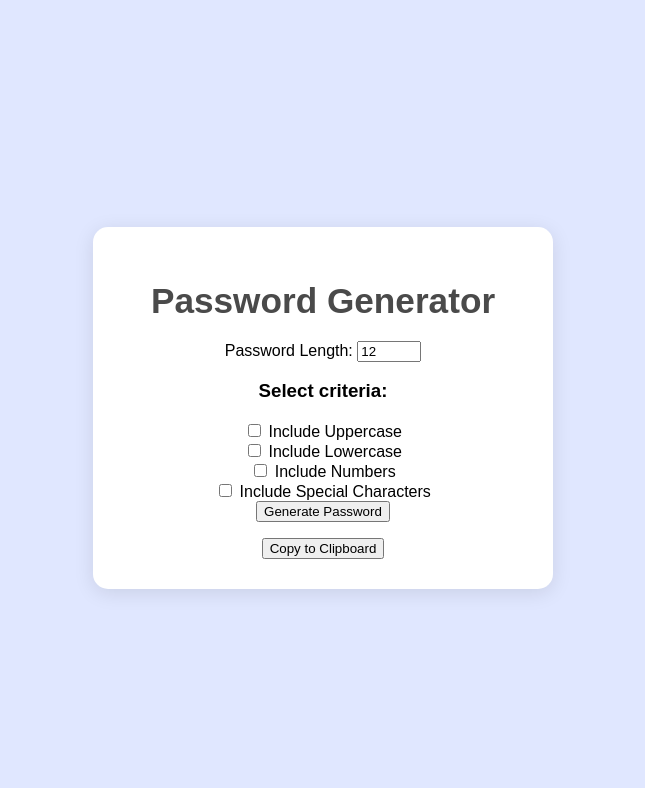
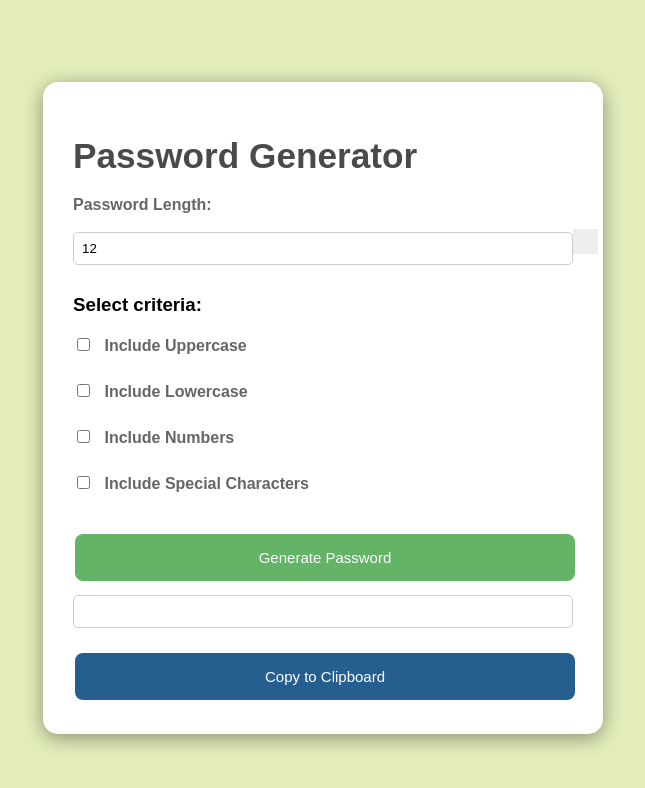
Before and after one commit to willyyypatootieee/forkfitraaa, a website: page index.html in a window 1280 px wide. Shown: the whole page, without its empty margins (317-962 px from the left). Drawn offline with Linux system fonts and the light colour scheme.

Commit message:
Attemp 1 - 10.30

```diff
--- a/dom.js
+++ b/dom.js
@@ -10,12 +10,12 @@ document.getElementById('generateBtn').addEventListener('click', () => {
     };
 
     const password = generatePassword(length, options);
-    document.getElementById('passwordOutput').textContent = password;
+    document.getElementById('passwordOutput').value = password;
 });
 
 // Copy to Clipboard functionality
 document.getElementById('copyBtn').addEventListener('click', () => {
-    const passwordOutput = document.getElementById('passwordOutput').textContent;
+    const passwordOutput = document.getElementById('passwordOutput').value;
     if (passwordOutput) {
         navigator.clipboard.writeText(passwordOutput).then(() => {
             alert('Password copied to clipboard!');
--- a/index.html
+++ b/index.html
@@ -7,11 +7,19 @@
     <link rel="stylesheet" href="style.css">
 </head>
 <body>
+    <section>
+        <div class='air air1'></div>
+        <div class='air air2'></div>
+        <div class='air air3'></div>
+        <div class='air air4'></div>
+      </section>
     <div class="container">
         <h1>Password Generator</h1>
+
         <!-- TODO: Create an input field for password length (between 8-128 characters) -->
         <label for="length">Password Length:</label>
         <input type="number" id="length" value="12" min="8" max="128">
+        <span class="checkmark"></span>
 
         <h3>Select criteria:</h3>
         <!-- TODO: Create checkboxes for including uppercase, lowercase, numbers, and special characters -->
@@ -21,6 +29,7 @@
         <label>
             <input type="checkbox" id="includeLowercase"> Include Lowercase
         </label><br>
+
         <label>
             <input type="checkbox" id="includeNumbers"> Include Numbers
         </label><br>
@@ -29,13 +38,16 @@
         </label><br>
 
         <!-- TODO: Create a button to generate the password -->
-        <button id="generateBtn">Generate Password</button>
+         <div>
+            <button id="generateBtn">Generate Password</button>
+         </div>
 
         <!-- TODO: Create a text field to display the generated password -->
-        <p id="passwordOutput"></p>
+        <input type="text" id="passwordOutput" readonly>
 
         <!-- BONUS: Add a "Copy to Clipboard" button -->
-        <button id="copyBtn">Copy to Clipboard</button>
+        <div>
+            <button id="copyBtn" class="copyBtn">Copy to Clipboard</button>
     </div>
 
     <script src="script.js"></script>
--- a/script.js
+++ b/script.js
@@ -9,10 +9,37 @@ const generatePassword = (length, options) => {
 
     // TODO: Create a variable for the character set based on selected options
 
-    // TODO: Generate the password based on the selected criteria
-    return password;
+    let charSet = "";
+    if (options.includeUppercase) charSet += uppercase;
+    if (options.includeLowercase) charSet += lowercase;
+    if (options.includeNumbers) charSet += numbers;
+    if (options.includeSpecialChars) charSet += specialChars;
+
+    if (charSet.length === 0) {
+        return "No character set selected, please select at least one option.";
+    }
+    // Build the character set based on selected options
+
+    let pass = "";
+    for (let i = 0; i < length; i++) {
+        pass += charSet.charAt(Math.floor(Math.random() * charSet.length));
+    }
+
+    return pass;
 };
 
-// TODO: Add event listener to the button to call generatePassword and display the output
+ // Use value instead of textContent
+ document.getElementById('generateBtn').addEventListener('click', () => {
+    const length = parseInt(document.getElementById('length').value, 10);
+    const options = {
+        includeUppercase: document.getElementById('includeUppercase').checked,
+        includeLowercase: document.getElementById('includeLowercase').checked,
+        includeNumbers: document.getElementById('includeNumbers').checked,
+        includeSpecialChars: document.getElementById('includeSpecialChars').checked,
+    };
+
+    const password = generatePassword(length, options);
+    document.getElementById('passwordOutput').value = password;
+});
 
 // BONUS: Implement the copy to clipboard functionality
--- a/style.css
+++ b/style.css
@@ -4,24 +4,93 @@ body {
     justify-content: center;
     align-items: center;
     height: 100vh;
-    background-color: #e0e7ff; /* Background color */
+    background-color: #e3eebc;
 }
 
 .container {
-    text-align: center;
     padding: 30px;
-    background-color: #ffffff; /* Background color for container */
+    background-color: #ffffff;
     border-radius: 15px;
-    box-shadow: 0 4px 20px rgba(0, 0, 0, 0.1);
-    width: 90%;
-    max-width: 400px;
+    box-shadow: 0 4px 20px rgba(0, 0, 0, 0.4);
+    width: 500px;
+    text-align: left;
 }
 
-/* TODO: Add styles for labels, inputs, buttons, and output text */
 h1 {
     font-size: 2.2em;
     margin-bottom: 20px;
     color: #4a4a4a; /* Header color */
 }
 
-/* Add more styles here as needed */
+label {
+    display: block;
+    margin-bottom: 10px;
+    color: #666;
+    font-weight: bold;
+    text-align: left; /
+}
+
+input[type="checkbox"] {
+    margin-right: 10px;
+}
+
+input[type="number"], input[type="text"] {
+    width: 100%;
+    padding: 8px;
+    margin: 10px 0;
+    box-sizing: border-box;
+    border: 1px solid #ccc;
+    border-radius: 5px;
+}
+
+button {
+    background-color: #63b466;
+    border: none;
+    color: white;
+    padding: 15px 32px;
+    text-align: center;
+    display: inline-block;
+    font-size: 15px;
+    margin: 4px 2px;
+    cursor: pointer;
+    border-radius: 8px;
+}
+
+.passwordOutput {
+    margin: 20px 0;
+    padding: 10px;
+    background-color: #f0f0f0;
+    border-radius: 5px;
+    font-size: 1.2em;
+    word-break: break-all;
+}
+
+.copyBtn {
+    background-color: #255f8f;
+
+}
+
+ .checkmark {
+    position: absolute;
+    height: 25px;
+    width: 25px;
+    background-color: #eee;
+    margin: 5pt 0;
+ }
+
+.container input:checked ~ .checkmark {
+    background-color: #2196F3;
+}
+
+label {
+    display: block;
+    margin-bottom: 8px;
+    color: #666;
+    text-align: left;
+}
+
+button {
+    display: block;
+    width: 100%;
+    margin-top: 15px;
+}
```
